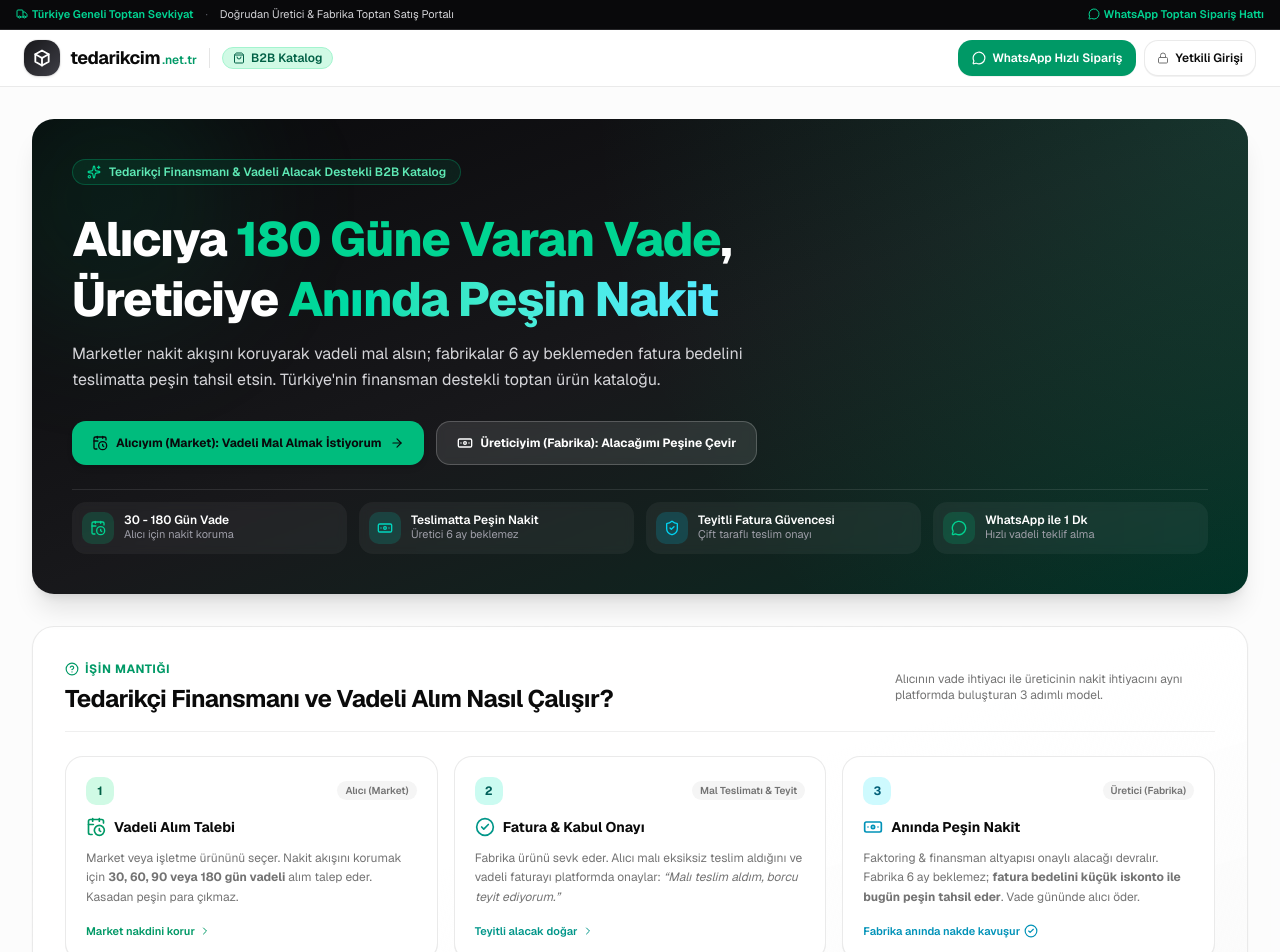
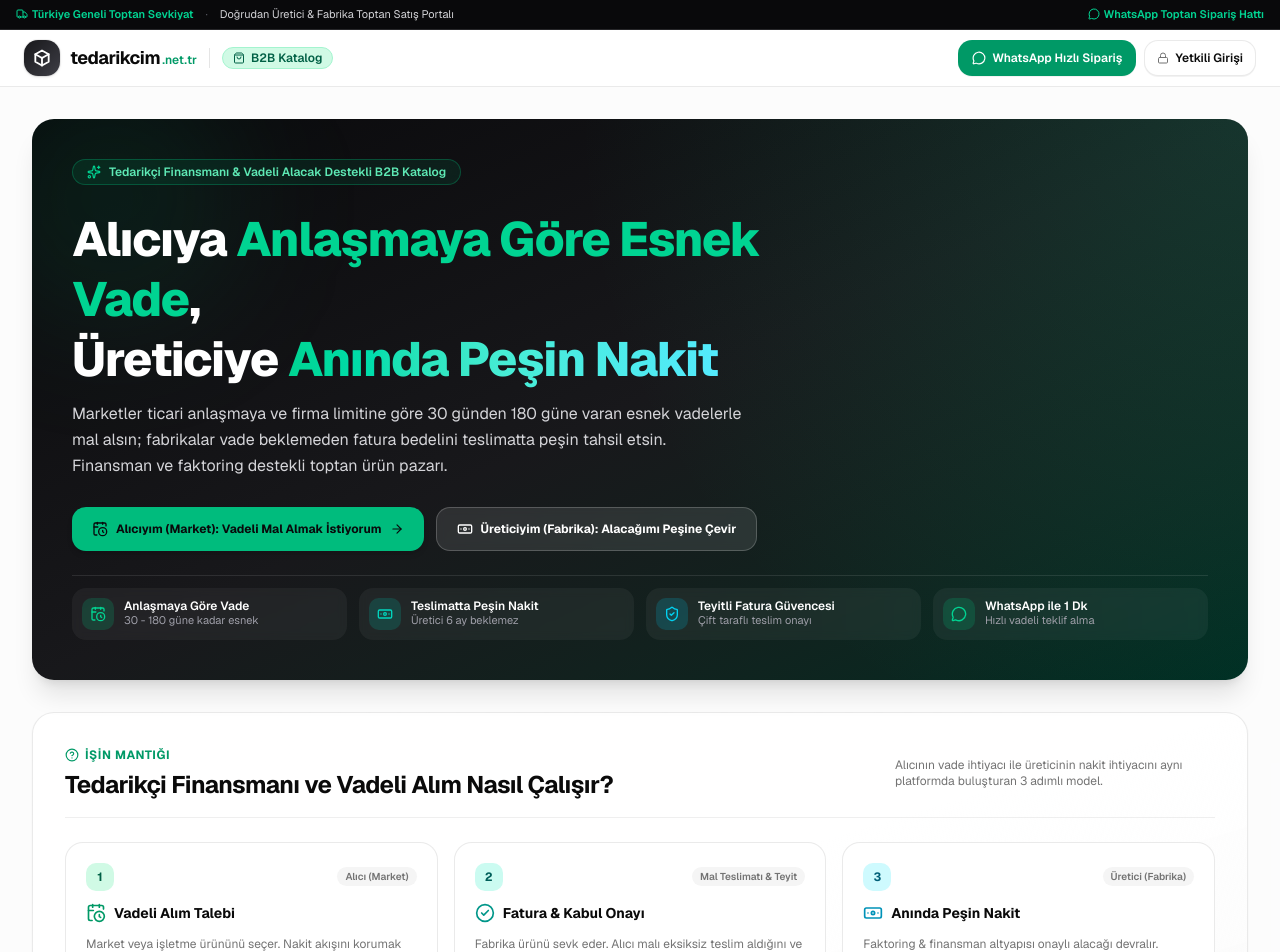
Before and after one commit to oktaytr1/tedarikci, a Next.js app: page /katalog in a window 1280 px wide. Shown: the top 952 px of the page. Built offline with nearby package versions, Linux system fonts and the light colour scheme; no server answers.

Commit message:
feat(katalog): vade suresinin ticari anlasmaya gore esnek oldugu vurgulandi

```diff
--- a/app/katalog/urun/[id]/page.tsx
+++ b/app/katalog/urun/[id]/page.tsx
@@ -24,7 +24,7 @@
   } else if (!temiz.startsWith("90") && temiz.length === 10) {
     temiz = "90" + temiz;
   }
-  const mesaj = `Merhaba, tedarikcim.net.tr üzerinden "${ad}" (${kod}) için 30-180 gün vadeli alım (tedarikçi finansmanı) ve toptan teklif almak istiyorum.`;
+  const mesaj = `Merhaba, tedarikcim.net.tr üzerinden "${ad}" (${kod}) için anlaşmaya göre vadeli alım (tedarikçi finansmanı) ve toptan teklif almak istiyorum.`;
   return `https://wa.me/${temiz}?text=${encodeURIComponent(mesaj)}`;
 }
 
--- a/components/katalog/katalog-hero.tsx
+++ b/components/katalog/katalog-hero.tsx
@@ -17,18 +17,18 @@
         {/* Ana Başlık ve Net Değer Önerisi */}
         <div className="max-w-3xl space-y-3">
           <h1 className="text-2xl font-extrabold tracking-tight sm:text-4xl lg:text-5xl leading-tight">
-            Alıcıya <span className="text-emerald-400">180 Güne Varan Vade</span>, <br className="hidden sm:inline" />
+            Alıcıya <span className="text-emerald-400">Anlaşmaya Göre Esnek Vade</span>, <br className="hidden sm:inline" />
             Üreticiye <span className="bg-gradient-to-r from-emerald-400 via-teal-300 to-cyan-300 bg-clip-text text-transparent">Anında Peşin Nakit</span>
           </h1>
           <p className="text-sm text-zinc-300 sm:text-base leading-relaxed max-w-2xl">
-            Marketler nakit akışını koruyarak vadeli mal alsın; fabrikalar 6 ay beklemeden fatura bedelini teslimatta peşin tahsil etsin. Türkiye&apos;nin finansman destekli toptan ürün kataloğu.
+            Marketler ticari anlaşmaya ve firma limitine göre 30 günden 180 güne varan esnek vadelerle mal alsın; fabrikalar vade beklemeden fatura bedelini teslimatta peşin tahsil etsin. Finansman ve faktoring destekli toptan ürün pazarı.
           </p>
         </div>
 
         {/* 2 Temel Kitle Çağrısı (WhatsApp Doğrudan Bağlantılı) */}
         <div className="flex flex-wrap items-center gap-3 pt-1">
           <a
-            href="https://wa.me/908503000000?text=Merhaba,%20tedarikcim.net.tr%20üzerinden%20vadeli%20mal%20alımı%20hakkında%20bilgi%20almak%20istiyorum."
+            href="https://wa.me/908503000000?text=Merhaba,%20tedarikcim.net.tr%20üzerinden%20anlaşmaya%20göre%20vadeli%20mal%20alımı%20hakkında%20bilgi%20almak%20istiyorum."
             target="_blank"
             rel="noopener noreferrer"
             className="inline-flex h-11 items-center gap-2 rounded-xl bg-emerald-500 px-5 text-xs font-bold text-zinc-950 shadow-md transition-all hover:bg-emerald-400 active:scale-95"
@@ -56,8 +56,8 @@
               <CalendarClock className="size-4" />
             </div>
             <div className="flex flex-col leading-tight">
-              <span className="font-semibold text-white">30 - 180 Gün Vade</span>
-              <span className="text-[11px] text-zinc-400">Alıcı için nakit koruma</span>
+              <span className="font-semibold text-white">Anlaşmaya Göre Vade</span>
+              <span className="text-[11px] text-zinc-400">30 - 180 güne kadar esnek</span>
             </div>
           </div>
 
--- a/components/katalog/nasil-calisir.tsx
+++ b/components/katalog/nasil-calisir.tsx
@@ -37,7 +37,7 @@
             </div>
 
             <p className="text-xs text-muted-foreground leading-relaxed">
-              Market veya işletme ürününü seçer. Nakit akışını korumak için <strong>30, 60, 90 veya 180 gün vadeli</strong> alım talep eder. Kasadan peşin para çıkmaz.
+              Market veya işletme ürününü seçer. Nakit akışını korumak için <strong>ticari anlaşmaya göre 30 günden 180 güne kadar</strong> vadeli alım talep eder. Kasadan peşin para çıkmaz.
             </p>
           </div>
 
--- a/components/katalog/urun-detayi.tsx
+++ b/components/katalog/urun-detayi.tsx
@@ -99,7 +99,7 @@
                   <h2 className="text-xs font-bold uppercase tracking-wider text-emerald-900 dark:text-emerald-300">
                     Tedarikçi Finansmanı & Vadeli Alım
                   </h2>
-                  <span className="text-[11px] text-muted-foreground">30 - 180 Güne Varan Vade İmkanı</span>
+                  <span className="text-[11px] text-muted-foreground">Ticari Anlaşmaya Göre Esnek Vade (180 Güne Kadar)</span>
                 </div>
               </div>
               <span className="rounded-full bg-emerald-100 px-2 py-0.5 text-[10px] font-bold text-emerald-800 dark:bg-emerald-950/70 dark:text-emerald-300">
@@ -123,7 +123,7 @@
             </div>
 
             <p className="mt-2 text-xs leading-relaxed text-muted-foreground">
-              Marketler ve perakende alıcılar için vadeli ödeme kolaylığı. Mal teslimi teyit edildiğinde üreticinin fatura bedeli finansman ortaklığıyla peşin ödenir.
+              Marketler ve toptan alıcılar için vadeli alım seçeneği. <strong>Vade süresi (30 - 180 gün), firmanızla yapılacak ticari anlaşmaya ve limite göre belirlenir.</strong> Mal teslimi teyit edildiğinde üretici faturasını finansman ortaklığıyla peşin tahsil eder.
             </p>
           </div>
 
--- a/components/katalog/urun-karti.tsx
+++ b/components/katalog/urun-karti.tsx
@@ -71,7 +71,7 @@
         {/* Tedarikçi Finansmanı & Vade Rozeti */}
         <div className="flex items-center gap-1.5 rounded-lg bg-emerald-50/80 px-2 py-1 text-[11px] font-semibold text-emerald-800 dark:bg-emerald-950/60 dark:text-emerald-300 border border-emerald-200/60 dark:border-emerald-800/40">
           <CalendarClock className="size-3 shrink-0 text-emerald-600 dark:text-emerald-400" />
-          <span>30 - 180 Gün Vadeli Alım İmkanı</span>
+          <span>Anlaşmaya Göre Esnek Vade</span>
         </div>
 
         {/* Fiyat Bloğu */}
```
